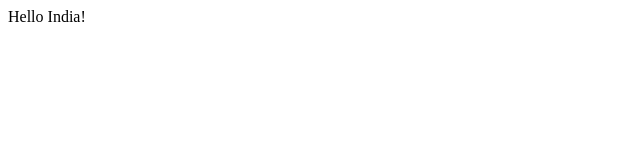
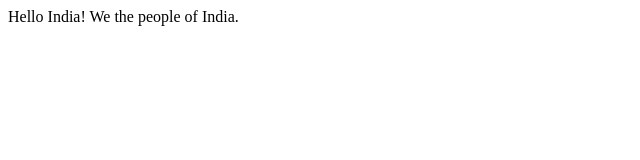
Before and after one commit to pauladesh/paul01, a plain HTML site: page index.html in a window 1280 px wide. Shown: the whole page, without its empty margins (0-640 px from the left). Drawn offline with Linux system fonts and the light colour scheme.

Commit message:
added new line.

```diff
--- a/index.html
+++ b/index.html
@@ -5,5 +5,6 @@
   </head>
   <body>
     Hello India!
+    We the people of India.
     </body>
 </html>
```
